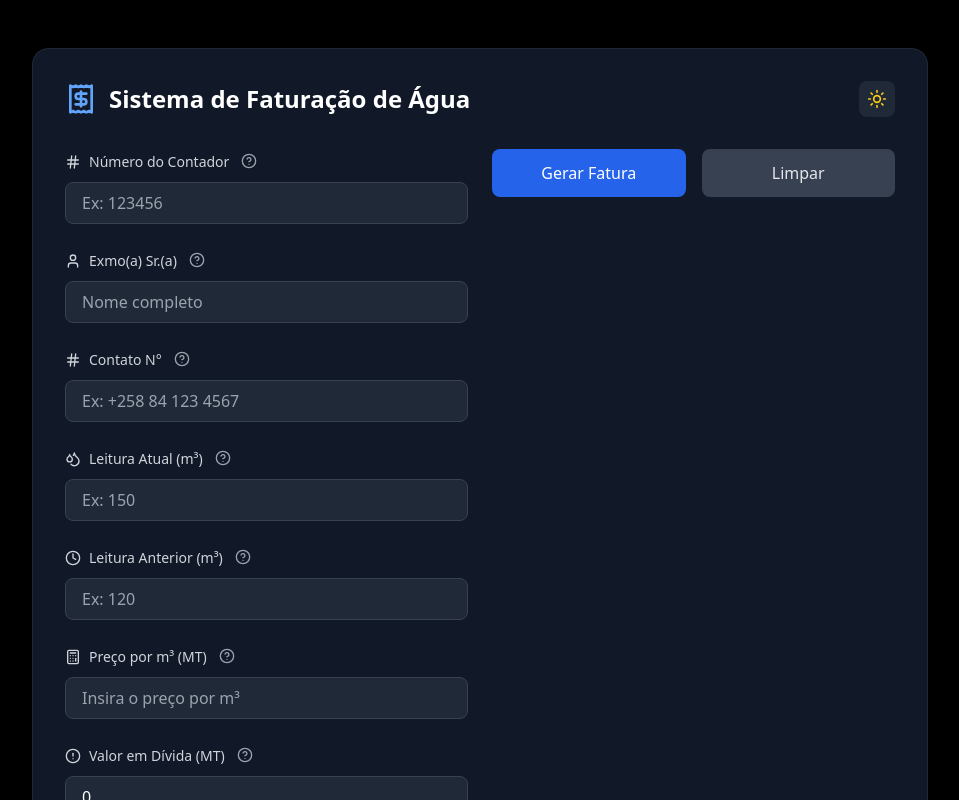
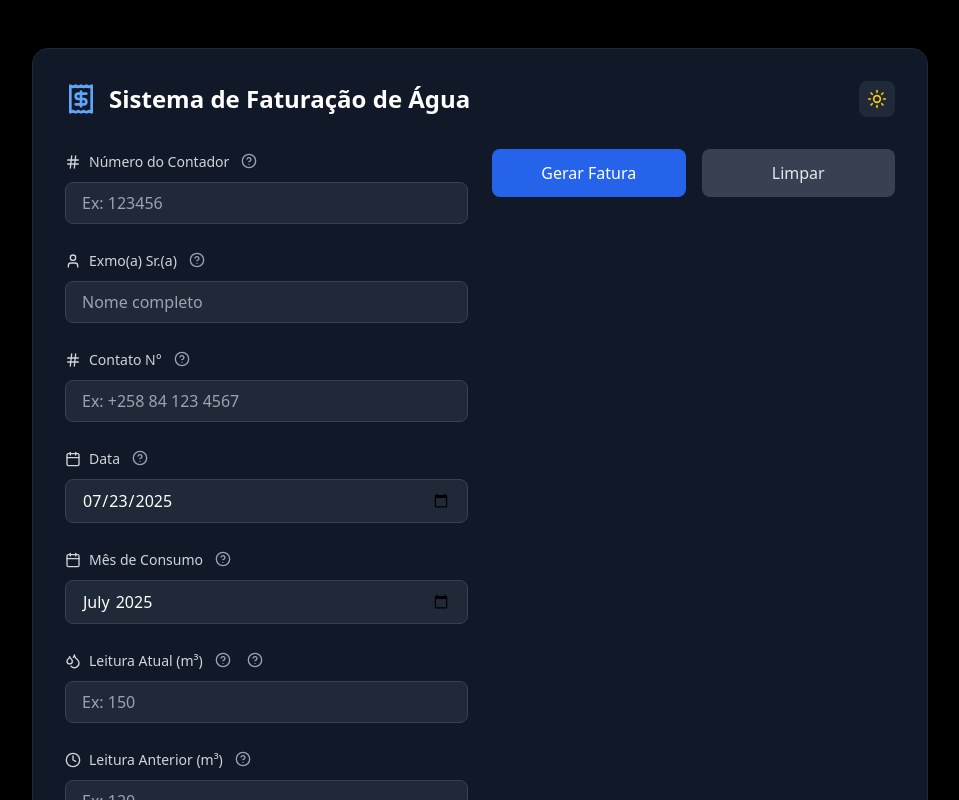
Before and after one commit to Cencreas/Sistema-de-Faturamento-de-Agua, a React (Vite) app: page / in a window 1280 px wide. Shown: the top 800 px of the page, without its empty margins (160-1119 px from the left). Built offline with nearby package versions, Linux system fonts and the light colour scheme.

Commit message:
Adicionar campos Data e Mês de Consumo com tooltips

```diff
--- a/src/App.tsx
+++ b/src/App.tsx
@@ -5,6 +5,21 @@ import { BillForm } from './components/BillForm';
 import { BillPreview } from './components/BillPreview';
 import { WaterBill } from './types';
 import { generateInvoiceNumber, getCurrentMonth, getDueDate, numberToWords } from './utils/billUtils';
+
+const formatMonth = (monthString: string) => {
+  const [year, month] = monthString.split('-');
+  const months = [
+    'Janeiro', 'Fevereiro', 'Março', 'Abril', 'Maio', 'Junho',
+    'Julho', 'Agosto', 'Setembro', 'Outubro', 'Novembro', 'Dezembro'
+  ];
+  return `${months[parseInt(month) - 1]} ${year}`;
+};
+
+const formatDate = (dateString: string) => {
+  const date = new Date(dateString + 'T00:00:00');
+  return date.toLocaleDateString('pt-BR');
+};
+
 import { generatePDF } from './utils/pdfGenerator';
 
 function App() {
@@ -13,6 +28,8 @@ function App() {
   const [formData, setFormData] = useState({
     meterNumber: '',
     customerName: '',
+    issueDate: new Date().toISOString().split('T')[0],
+    consumptionMonth: new Date().toISOString().slice(0, 7),
     contactNumber: '',
     currentReading: '',
     previousReading: '',
@@ -25,8 +42,9 @@ function App() {
   const calculateBill = () => {
     setError('');
 
-    if (!formData.meterNumber || !formData.customerName || !formData.currentReading ||
-        !formData.previousReading || !formData.ratePerCubicMeter || !formData.reader) {
+    if (!formData.meterNumber || !formData.customerName || !formData.issueDate ||
+        !formData.consumptionMonth || !formData.currentReading || !formData.previousReading ||
+        !formData.ratePerCubicMeter || !formData.reader) {
       setError('Por favor, preencha todos os campos obrigatórios');
       return;
     }
@@ -47,8 +65,8 @@ function App() {
 
     const newBill: WaterBill = {
       invoiceNumber: generateInvoiceNumber(),
-      month: getCurrentMonth(),
-      issueDate: new Date().toLocaleDateString('pt-BR'),
+      month: formatMonth(formData.consumptionMonth),
+      issueDate: formatDate(formData.issueDate),
       meterNumber: formData.meterNumber,
       customerName: formData.customerName,
       contactNumber: formData.contactNumber || '',
@@ -71,6 +89,8 @@ function App() {
     setFormData({
       meterNumber: '',
       customerName: '',
+      issueDate: new Date().toISOString().split('T')[0],
+      consumptionMonth: new Date().toISOString().slice(0, 7),
       contactNumber: '',
       currentReading: '',
       previousReading: '',
--- a/src/components/BillForm.tsx
+++ b/src/components/BillForm.tsx
@@ -1,9 +1,11 @@
 import React, { useState } from 'react';
-import { Droplets, Calculator, User, Hash, Clock, AlertCircle, HelpCircle } from 'lucide-react';
+import { Droplets, Calculator, User, Hash, Clock, AlertCircle, HelpCircle, Calendar } from 'lucide-react';
 
 interface FormData {
   meterNumber: string;
   customerName: string;
+  issueDate: string;
+  consumptionMonth: string;
   currentReading: string;
   previousReading: string;
   ratePerCubicMeter: string;
@@ -129,8 +131,50 @@ export function BillForm({ formData, isDarkMode, onFormChange }: BillFormProps)
       <div>
         <label className={labelClass}>
           <div className="flex items-center gap-2">
+            <Calendar className="w-4 h-4" />
+            Data
+            <Tooltip
+              isDarkMode={isDarkMode}
+              content="Selecione a data de emissão da fatura. Por padrão, será preenchida com a data atual."
+            />
+          </div>
+        </label>
+        <input
+          type="date"
+          value={formData.issueDate}
+          onChange={(e) => onFormChange({...formData, issueDate: e.target.value})}
+          className={inputClass}
+        />
+      </div>
+
+      <div>
+        <label className={labelClass}>
+          <div className="flex items-center gap-2">
+            <Calendar className="w-4 h-4" />
+            Mês de Consumo
+            <Tooltip
+              isDarkMode={isDarkMode}
+              content="Selecione o mês de referência para o consumo de água que está sendo faturado."
+            />
+          </div>
+        </label>
+        <input
+          type="month"
+          value={formData.consumptionMonth}
+          onChange={(e) => onFormChange({...formData, consumptionMonth: e.target.value})}
+          className={inputClass}
+        />
+      </div>
+
+      <div>
+        <label className={labelClass}>
+          <div className="flex items-center gap-2">
             <Droplets className="w-4 h-4" />
             Leitura Atual (m³)
+            <Tooltip
+              isDarkMode={isDarkMode}
+              content="Registre a leitura atual do contador em metros cúbicos (m³). Este valor deve ser maior que a leitura anterior."
+            />
             <Tooltip
               isDarkMode={isDarkMode}
               content="Registre a leitura atual do contador em metros cúbicos (m³). Este valor deve ser maior que a leitura anterior."
--- a/src/components/BillPreview.tsx
+++ b/src/components/BillPreview.tsx
@@ -31,6 +31,12 @@ export function BillPreview({ bill, isDarkMode, onDownload }: BillPreviewProps)
           <div>
             <p className={`text-lg font-bold ${isDarkMode ? 'text-white' : 'text-gray-900'}`}>
               FATURA
+            </p>
+            <p className={`text-sm mt-1 ${isDarkMode ? 'text-gray-400' : 'text-gray-600'}`}>
+              Mês de consumo: {bill.month}
+            </p>
+            <p className={`text-sm ${isDarkMode ? 'text-gray-400' : 'text-gray-600'}`}>
+              Data: {bill.issueDate}
             </p>
           </div>
           <div className="text-right">
--- a/src/utils/pdfGenerator.ts
+++ b/src/utils/pdfGenerator.ts
@@ -28,9 +28,15 @@ export const generatePDF = (bill: WaterBill) => {
   doc.setFont('helvetica', 'bold');
   doc.text('FATURA', pageWidth - margin - 30, y + 5);
 
+  // Mês de consumo e Data
+  doc.setFontSize(10);
+  doc.setFont('helvetica', 'normal');
+  doc.text(`Mês de consumo: ${bill.month}`, pageWidth - margin - 60, y + 12);
+  doc.text(`Data: ${bill.issueDate}`, pageWidth - margin - 60, y + 18);
+
   // Número da fatura em vermelho
   doc.setTextColor(255, 0, 0);
-  doc.text(bill.invoiceNumber, pageWidth - margin - 30, y + 15);
+  doc.text(bill.invoiceNumber, pageWidth - margin - 30, y + 25);
   doc.setTextColor(0, 0, 0);
 
   y += 35;
```
